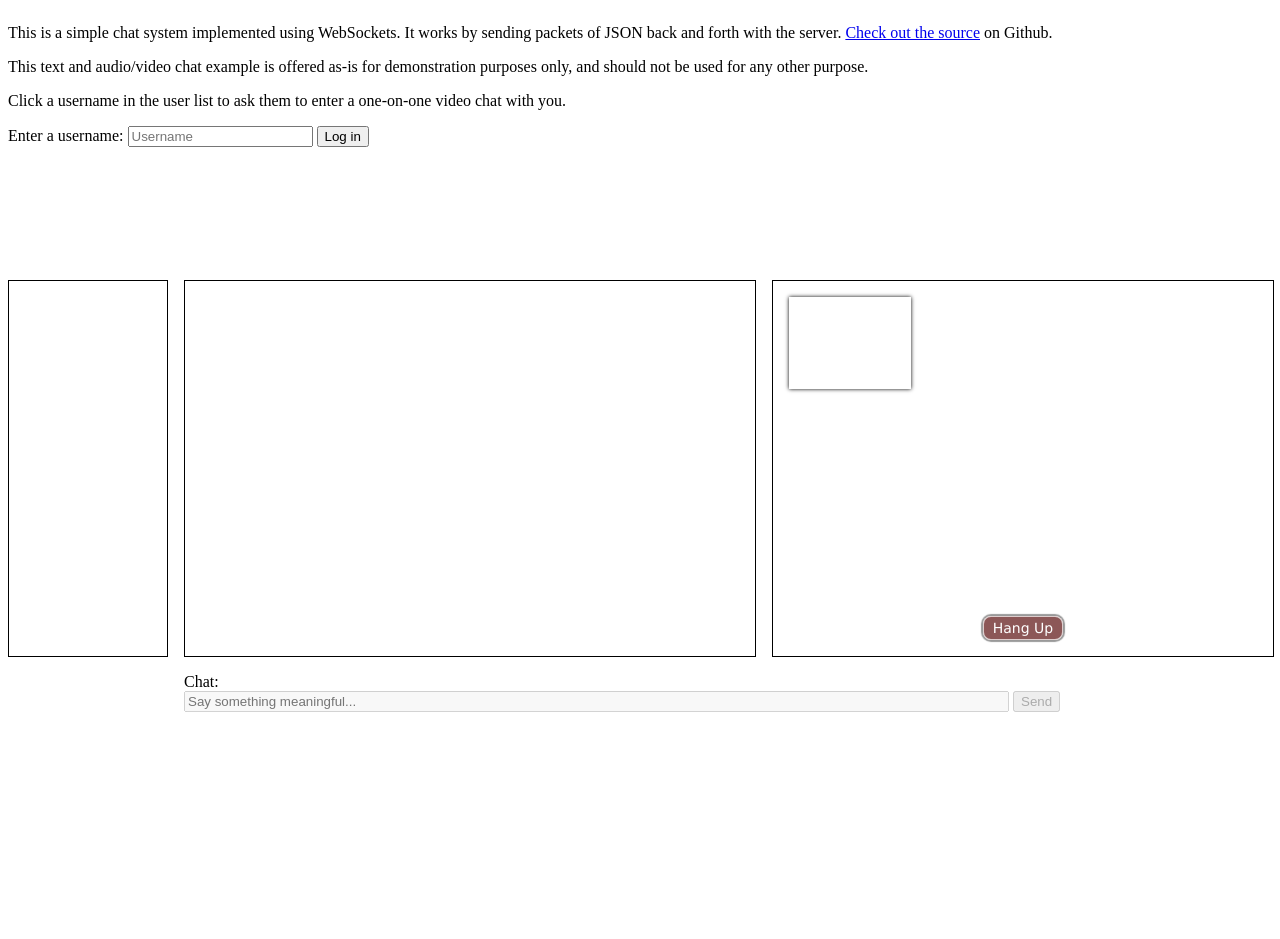
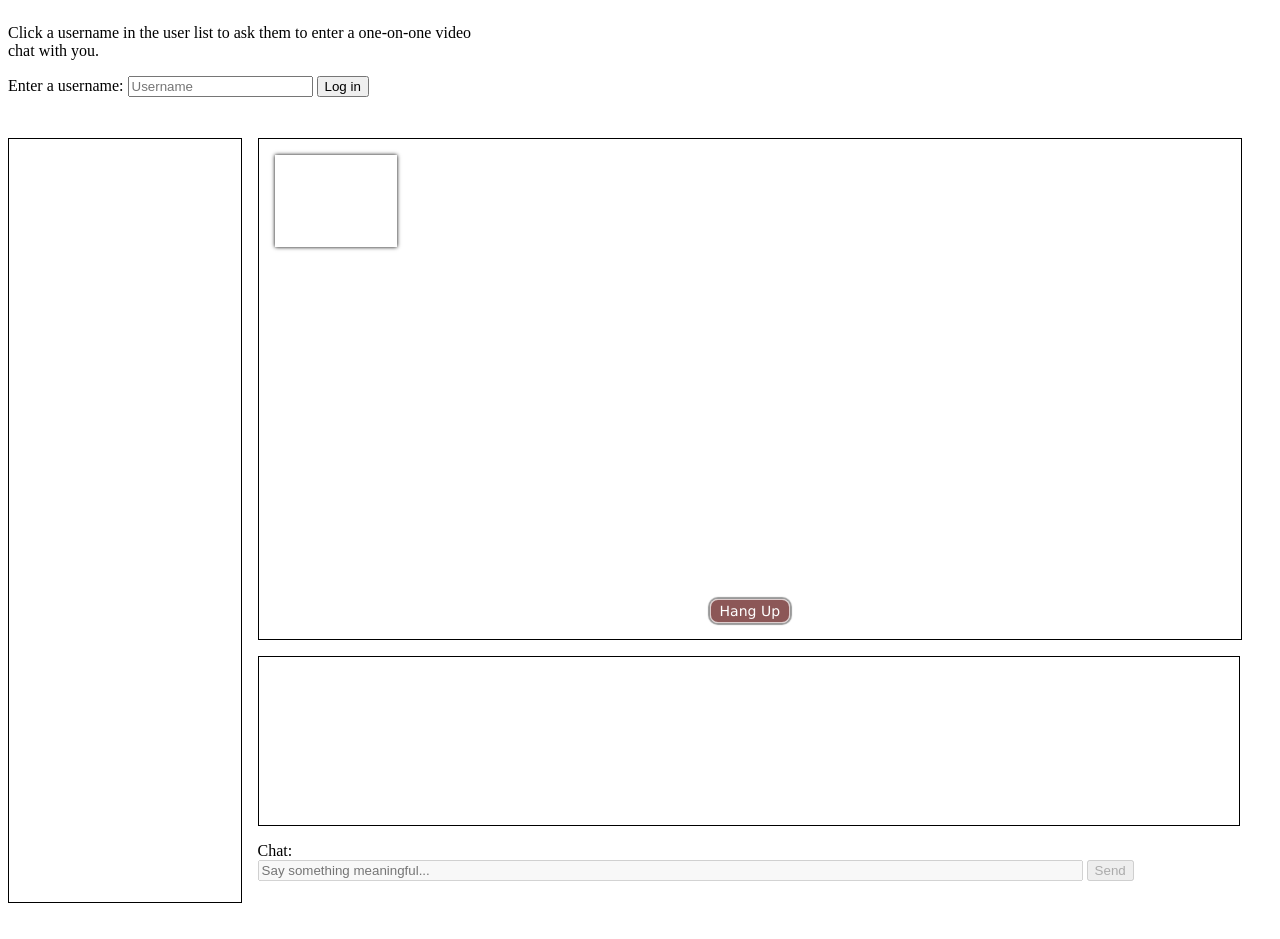
Before and after one commit to klinhdo/HacktheNorth2020, a website with bundled scripts: page index.html in a window 1280 px wide. Before the commit the page ends 800 px from the top, so only its background shows below. Built offline with nearby package versions, Linux system fonts and the light colour scheme.

Commit message:
Changed layout, but same "problem" as before

```diff
--- a/chat.css
+++ b/chat.css
@@ -16,15 +16,21 @@
 /* The grid that contains it all */
 
 .container {
+    min-width: 800px;
+    height: 100%;
     display: grid;
-    min-width: 1250px;
-    height: 100%;
-    grid-template-areas: "infobox infobox infobox"
-    "userlistbox chatbox camerabox"
-    "empty-container chat-controls chat-controls";
-    grid-template-columns: 10em 1fr 500px;
-    grid-template-rows: 16em 1fr 5em;
-    grid-gap: 1rem;
+  grid-template-columns: 1fr 1fr 1fr 1fr 1fr;
+  grid-template-rows: 1fr 1fr 1fr 1fr 1fr 1.5fr 0.5fr;
+  gap: 0px 0px;
+  grid-template-areas:
+    "infobox infobox . . ."
+    "userlistbox camerabox camerabox camerabox camerabox"
+    "userlistbox camerabox camerabox camerabox camerabox"
+    "userlistbox camerabox camerabox camerabox camerabox"
+    "userlistbox camerabox camerabox camerabox camerabox"
+    "userlistbox chatbox chatbox chatbox chatbox"
+    "userlistbox chat-controls chat-controls chat-controls chat-controls";
+      grid-gap: 1rem;
   }
 
   .infobox {
@@ -41,6 +47,7 @@
     line-height:1.1;
     overflow-y:auto;
     overflow-x:hidden;
+    height: 100%;
   }
 
   .userlistbox li {
@@ -59,8 +66,8 @@
 
   .camerabox {
     grid-area: camerabox;
-    width: 500px;
-    height: 375px;
+    width: 100%;
+    height: 500px;
     border: 1px solid black;
     vertical-align: top;
     display: block;
@@ -116,6 +123,7 @@
 
   .empty-container {
     grid-area: empty-container;
+    width: 50%;
   }
 
   .chat-controls {
--- a/index.html
+++ b/index.html
@@ -27,17 +27,10 @@
 <body>
   <div class="container">
     <div class="infobox">
-      <p>This is a simple chat system implemented using WebSockets. It works by sending packets of JSON back and forth with the server.
-        <a href="https://github.com/mdn/samples-server/tree/master/s/webrtc-from-chat">
-      Check out the source</a> on Github.</p>
-      <p class="mdn-disclaimer">This text and audio/video chat example is offered as-is for demonstration purposes only, and should not be used for any other purpose.
-      </p>
       <p>Click a username in the user list to ask them to enter a one-on-one video chat with you.</p>
       <p>Enter a username: <input id="name" type="text" maxlength="12" required autocomplete="username" inputmode="verbatim" placeholder="Username">
         <input type="button" name="login" value="Log in" onclick="connect()"></p>
     </div>
-    <ul class="userlistbox"></ul>
-    <div class="chatbox"></div>
     <div class="camerabox">
       <video id="received_video" autoplay></video>
       <video id="local_video" autoplay muted></video>
@@ -45,10 +38,13 @@
         Hang Up
       </button>
     </div>
+    <ul class="userlistbox"></ul>
+    <div class="chatbox"></div>
+
     <div class="empty-container"></div>
     <div class="chat-controls">
       Chat:<br/>
-      <input id="text" type="text" name="text" size="100" maxlength="256" placeholder="Say something meaningful..." autocomplete="off" onkeyup="handleKey(event)" disabled>
+      <input id="text" type="text" name="text" size="100" maxlength="100" placeholder="Say something meaningful..." autocomplete="off" onkeyup="handleKey(event)" disabled>
       <input type="button" id="send" name="send" value="Send" onclick="handleSendButton()" disabled>
     </div>
   </div>
```
